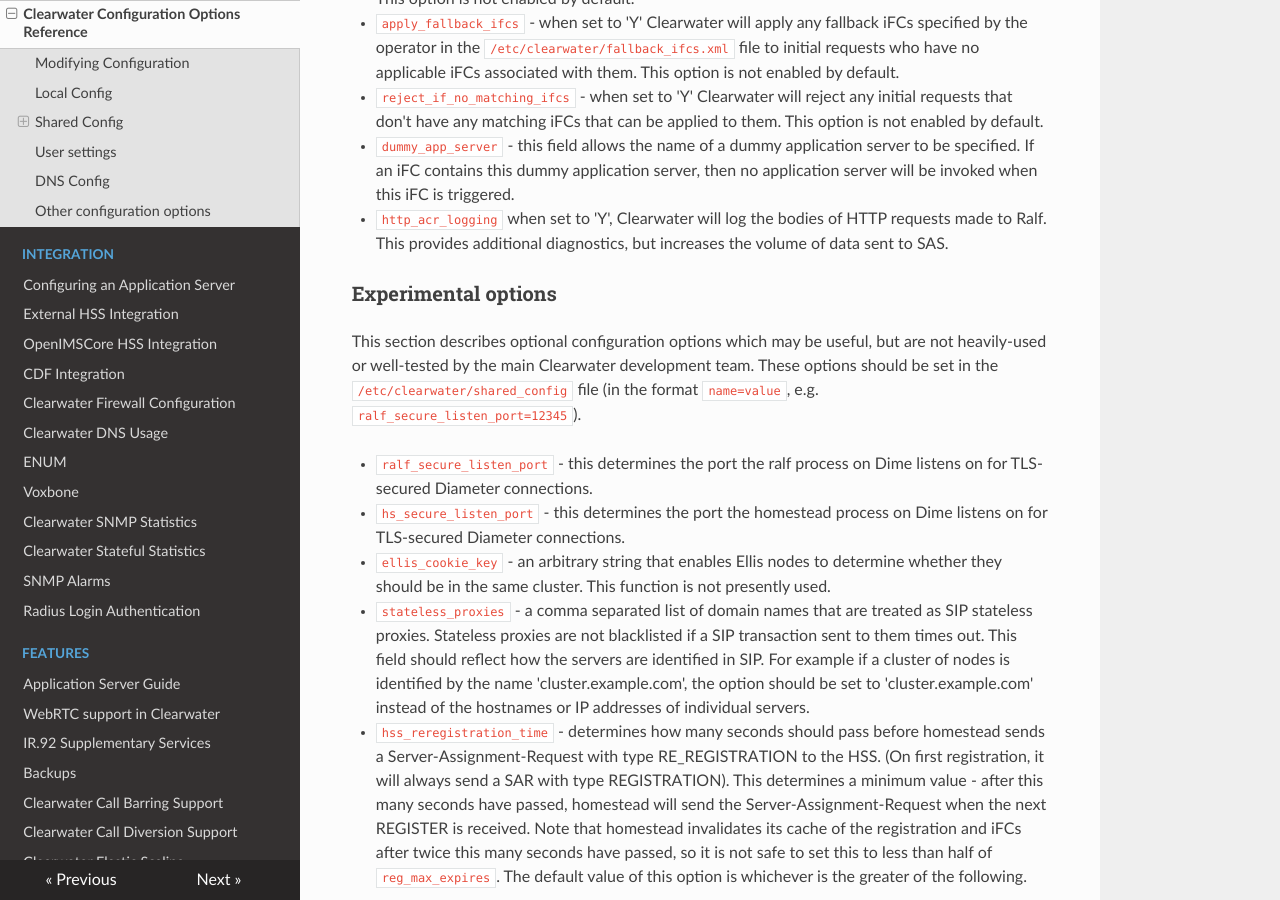
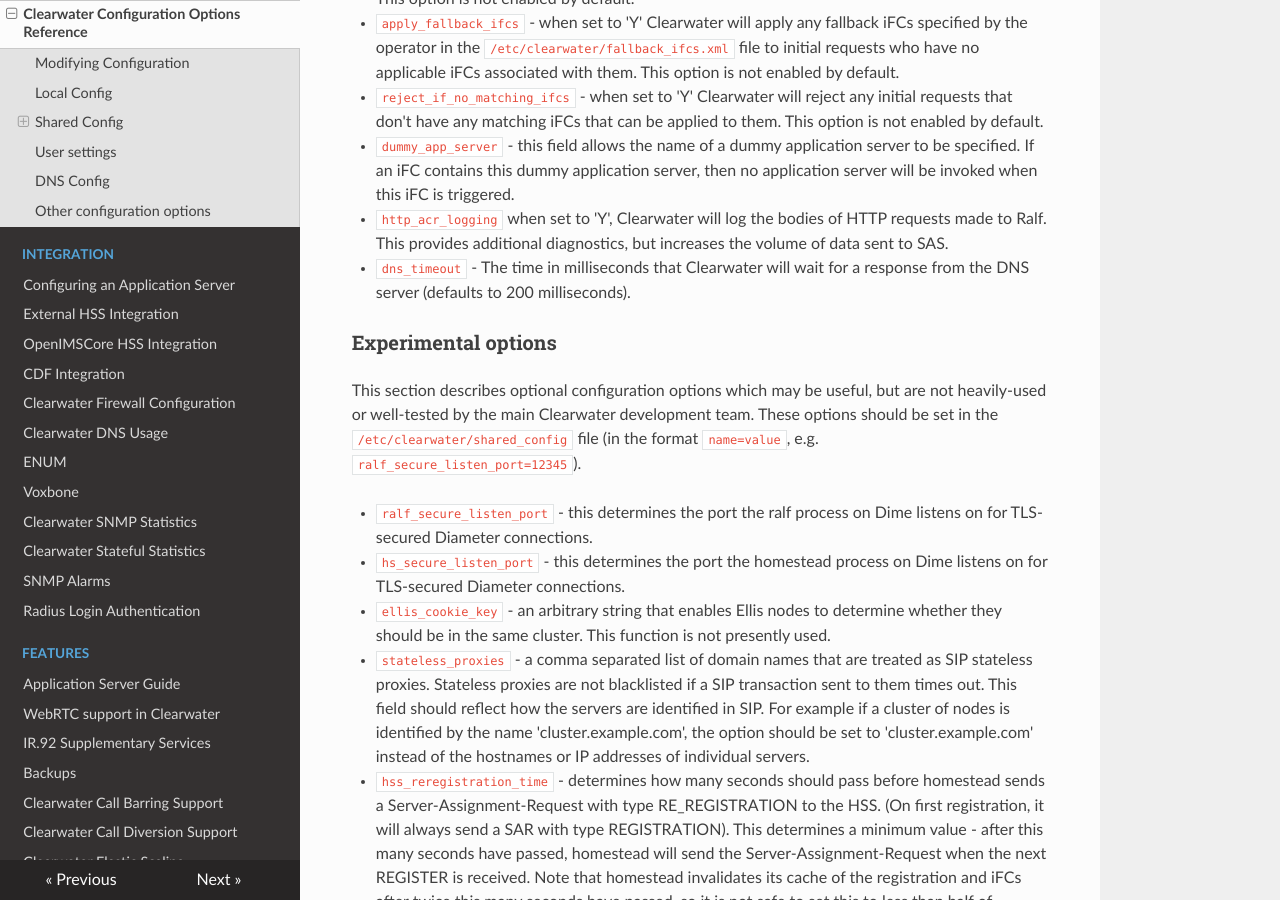
Before and after one commit to Metaswitch/clearwater-readthedocs, an MkDocs documentation site: the page built from docs/Clearwater_Configuration_Options_Reference.md, in a window 1280 px wide and 900 px high, scrolled down 11020 px. Built offline with MkDocs 1.6.1, drawn with Linux system fonts in a browser that asks for light colours; nearby versions of some CDN libraries; old or Windows-style settings are respelled for this version of MkDocs.

Commit message:
Document `dns_timeout`

```diff
--- a/docs/Clearwater_Configuration_Options_Reference.md
+++ b/docs/Clearwater_Configuration_Options_Reference.md
@@ -208,6 +208,7 @@ This section describes optional configuration options, particularly for ensuring
 * `reject_if_no_matching_ifcs` - when set to 'Y' Clearwater will reject any initial requests that don't have any matching iFCs that can be applied to them. This option is not enabled by default.
 * `dummy_app_server` - this field allows the name of a dummy application server to be specified. If an iFC contains this dummy application server, then no application server will be invoked when this iFC is triggered.
 * `http_acr_logging` when set to 'Y', Clearwater will log the bodies of HTTP requests made to Ralf.  This provides additional diagnostics, but increases the volume of data sent to SAS.
+* `dns_timeout` - The time in milliseconds that Clearwater will wait for a response from the DNS server (defaults to 200 milliseconds).
 
 ### Experimental options
 
```
